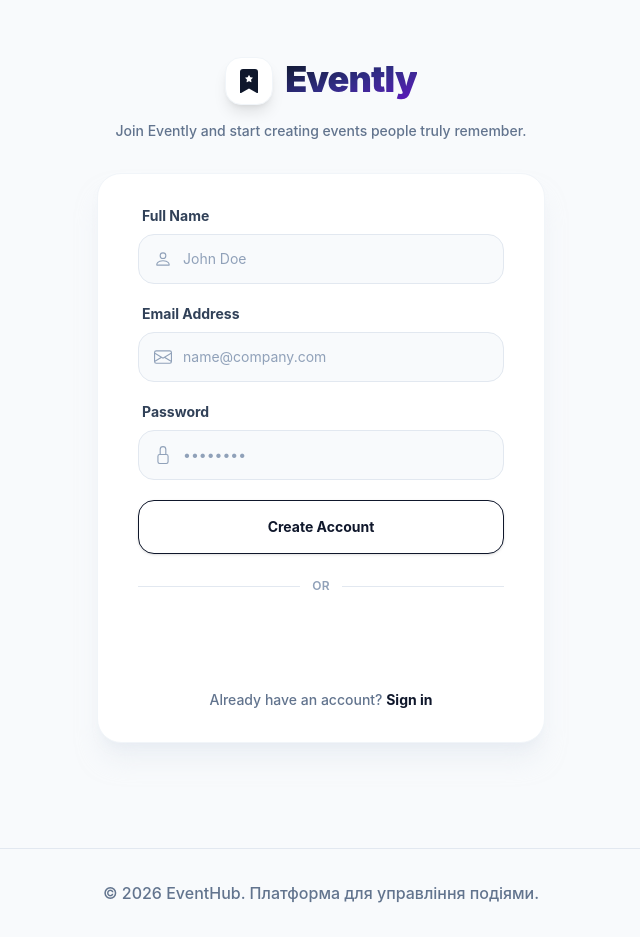
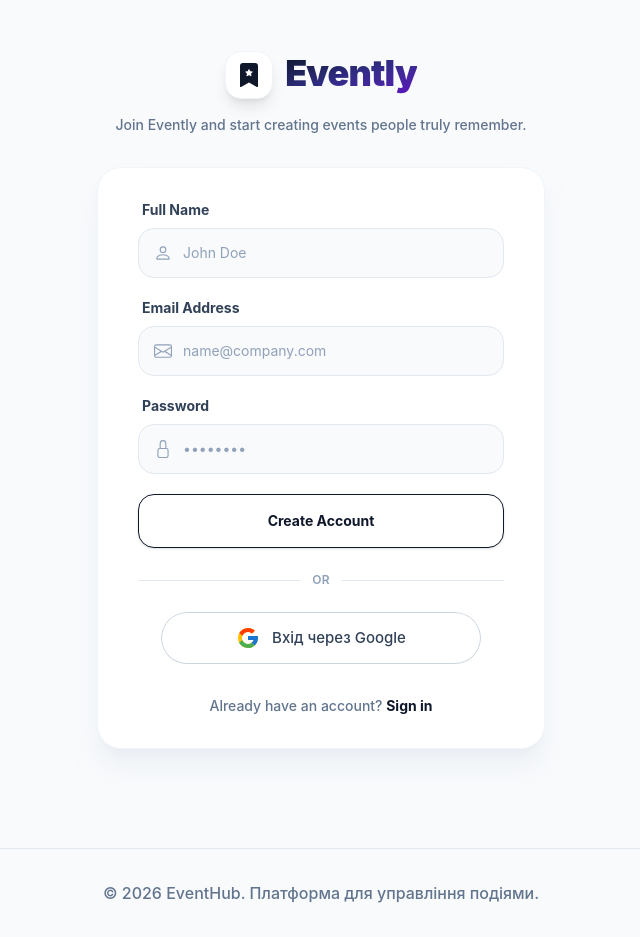
Before and after one commit to VitalityTech/Application, a React (Vite) app in the folder frontend/: page /register in a window 1280 px wide. Shown: the whole page, without its empty margins (319-959 px from the left). Built offline with nearby package versions, Linux system fonts and the light colour scheme; no server answers.

Commit message:
fix: keep Google auth button styling consistent across environments

```diff
--- /dev/null
+++ b/frontend/src/components/auth/GoogleAuthButton.tsx
@@ -0,0 +1,54 @@
+import { GoogleLogin } from "@react-oauth/google";
+import type { CredentialResponse } from "@react-oauth/google";
+import { FcGoogle } from "react-icons/fc";
+
+type GoogleAuthButtonProps = {
+  isConfigured: boolean;
+  label: string;
+  text: "signin_with" | "signup_with" | "continue_with" | "signin";
+  onSuccess: (credentialResponse: CredentialResponse) => Promise<void> | void;
+  onError: () => void;
+};
+
+export const GoogleAuthButton = ({
+  isConfigured,
+  label,
+  text,
+  onSuccess,
+  onError,
+}: GoogleAuthButtonProps) => {
+  if (!isConfigured) {
+    return (
+      <button
+        type="button"
+        disabled
+        className="w-full max-w-[320px] rounded-full border border-slate-300 bg-slate-100 px-4 py-3 text-sm font-semibold text-slate-500"
+      >
+        {label}
+      </button>
+    );
+  }
+
+  return (
+    <div className="relative w-full max-w-[320px] overflow-hidden rounded-full">
+      <div className="pointer-events-none flex min-h-13 items-center justify-center gap-3 rounded-full border border-slate-300 bg-white px-6 py-3 text-[15px] font-medium text-slate-700 shadow-sm transition-colors">
+        <FcGoogle className="h-6 w-6 shrink-0" />
+        <span>{label}</span>
+      </div>
+
+      <div className="absolute inset-0 overflow-hidden rounded-full opacity-0">
+        <GoogleLogin
+          onSuccess={onSuccess}
+          onError={onError}
+          text={text}
+          type="standard"
+          shape="pill"
+          theme="outline"
+          size="large"
+          width="320"
+          logo_alignment="left"
+        />
+      </div>
+    </div>
+  );
+};
--- a/frontend/src/pages/Auth/LoginPage.tsx
+++ b/frontend/src/pages/Auth/LoginPage.tsx
@@ -2,9 +2,9 @@
 import { BsFillBookmarkStarFill, BsEnvelope, BsLock } from "react-icons/bs";
 import { Link, useLocation, useNavigate } from "react-router-dom";
 import toast from "react-hot-toast";
-import { GoogleLogin } from "@react-oauth/google";
 import type { CredentialResponse } from "@react-oauth/google";
 import { API_BASE_URL } from "../../api/baseUrl";
+import { GoogleAuthButton } from "../../components/auth/GoogleAuthButton";
 import {
   getGoogleClientId,
   isGoogleClientIdConfigured,
@@ -233,13 +233,12 @@
 
               <div className="flex flex-col items-center gap-2">
                 {hasGoogleClientId ? (
-                  <GoogleLogin
+                  <GoogleAuthButton
+                    isConfigured={hasGoogleClientId}
+                    label="Вхід через Google"
                     onSuccess={handleGoogleSuccess}
                     onError={() => toast.error("Google sign-in failed")}
                     text="signin_with"
-                    shape="pill"
-                    theme="outline"
-                    size="large"
                   />
                 ) : (
                   <button
--- a/frontend/src/pages/Auth/RegisterPage.tsx
+++ b/frontend/src/pages/Auth/RegisterPage.tsx
@@ -1,6 +1,5 @@
 import React, { useState } from "react";
 import toast from "react-hot-toast";
-import { GoogleLogin } from "@react-oauth/google";
 import type { CredentialResponse } from "@react-oauth/google";
 import {
   BsFillBookmarkStarFill,
@@ -10,6 +9,7 @@
 } from "react-icons/bs";
 import { Link, useLocation, useNavigate } from "react-router-dom";
 import { API_BASE_URL } from "../../api/baseUrl";
+import { GoogleAuthButton } from "../../components/auth/GoogleAuthButton";
 import {
   getGoogleClientId,
   isGoogleClientIdConfigured,
@@ -294,13 +294,12 @@
 
               <div className="flex flex-col items-center gap-2">
                 {hasGoogleClientId ? (
-                  <GoogleLogin
+                  <GoogleAuthButton
+                    isConfigured={hasGoogleClientId}
+                    label="Вхід через Google"
                     onSuccess={handleGoogleSuccess}
                     onError={() => toast.error("Google sign-up failed")}
                     text="continue_with"
-                    shape="pill"
-                    theme="outline"
-                    size="large"
                   />
                 ) : (
                   <button
```
